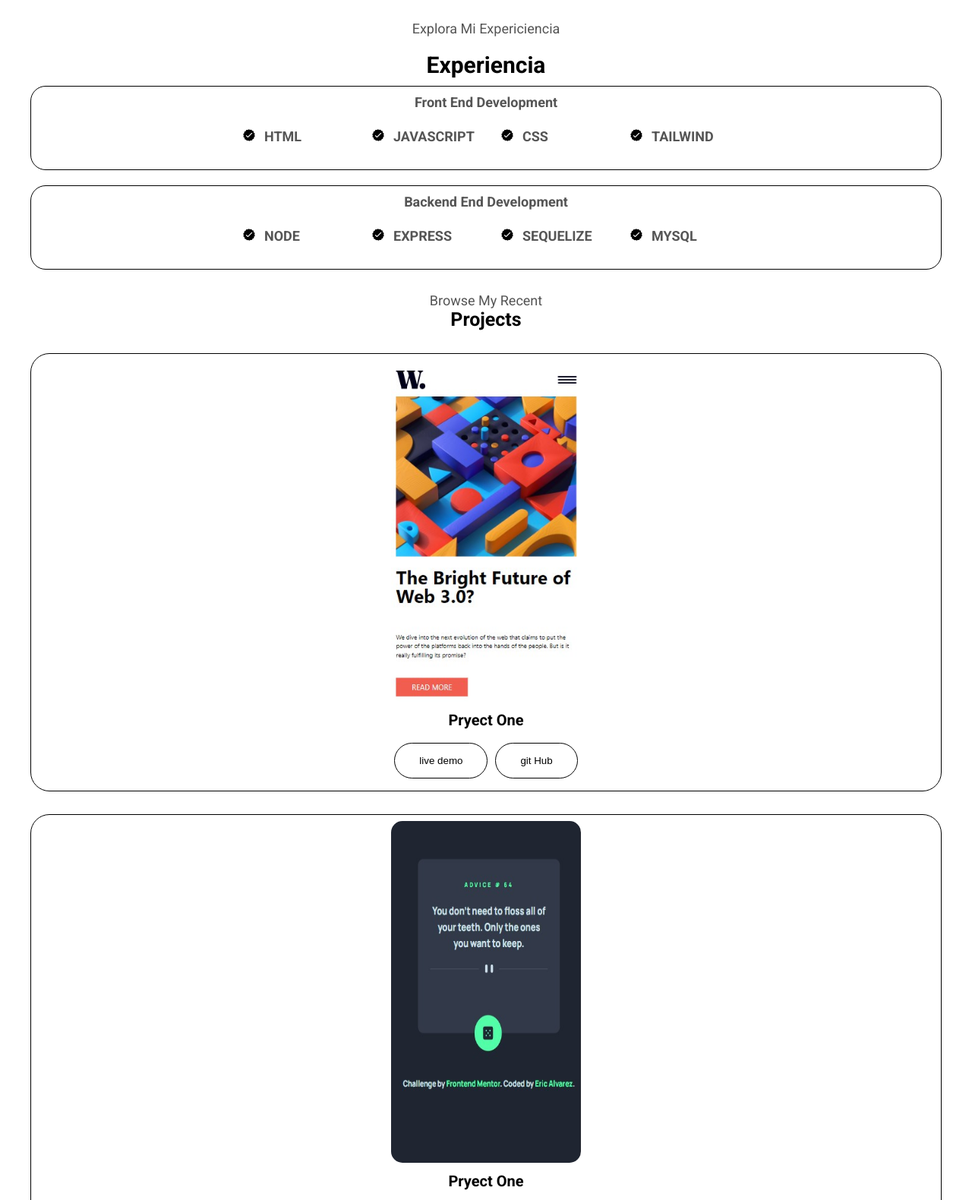
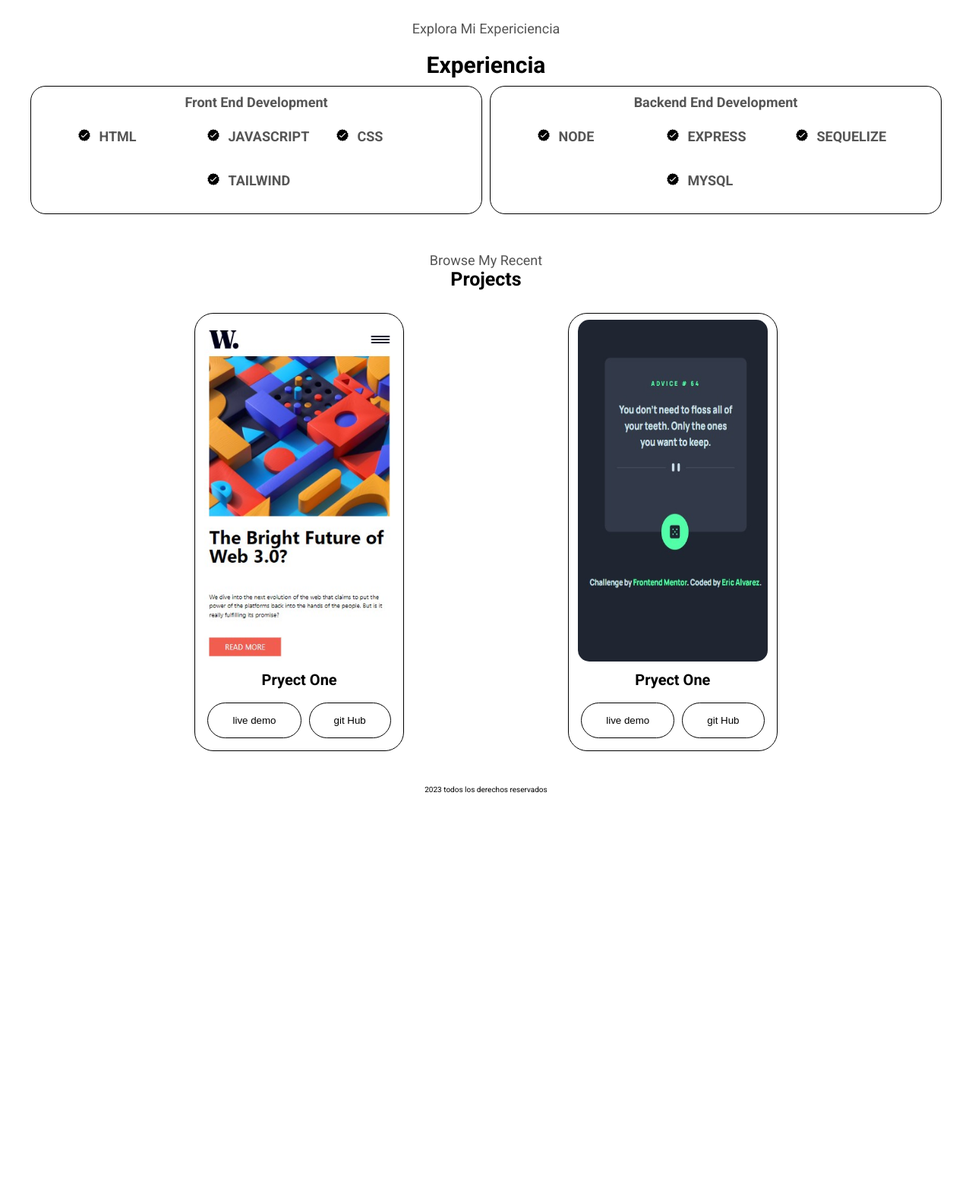
Before and after one commit to AlvarezEric1999/Portfolio, a plain HTML site: page index.html in a window 1280 px wide. Shown: the part 1153-2733 px from the top of the page at 76% size. After the commit the page ends 2242 px from the top, so only its background shows below. Drawn offline with nearby package versions, Linux system fonts and the light colour scheme; files whose address does not match are found by name.

Commit message:
se agregaron media queries

```diff
--- a/index.html
+++ b/index.html
@@ -105,6 +105,8 @@
         <p class="skills-title">Experiencia</p>
 
 
+    <div class="skills-main-container">
+
         <div class="skills-items-container">
 
 
@@ -164,6 +166,9 @@
 
 
         </div>
+
+    </div>
+
     </section>
 
 
@@ -171,6 +176,9 @@
 
         <p class="proyect-container-subtitle">Browse My Recent</p>
         <p class="proyect-container-title">Projects</p>
+
+
+        <div class="proyects-main-container">
 
         <div class="proyects-items">
 
@@ -194,6 +202,7 @@
 
 
         </div>
+
         <div class="proyects-items">
 
 
@@ -217,7 +226,7 @@
 
 
         </div>
-
+    </div>
 
 
     </section>
--- a/styles.css
+++ b/styles.css
@@ -402,6 +402,25 @@ header{
 
 footer{
     margin: 0 3rem;
+    height: 100px;
     padding: 15px 8px;
     text-align: center;
+   display: grid;
+   place-content: center;
 }
+
+@media (min-width:768px){
+    .skills-main-container{
+        display: flex;
+        gap: 10px;
+    }
+
+
+    .proyects-main-container{
+        display: flex;
+        justify-content: space-evenly;
+
+        flex-wrap: wrap;
+
+    }
+}
```
